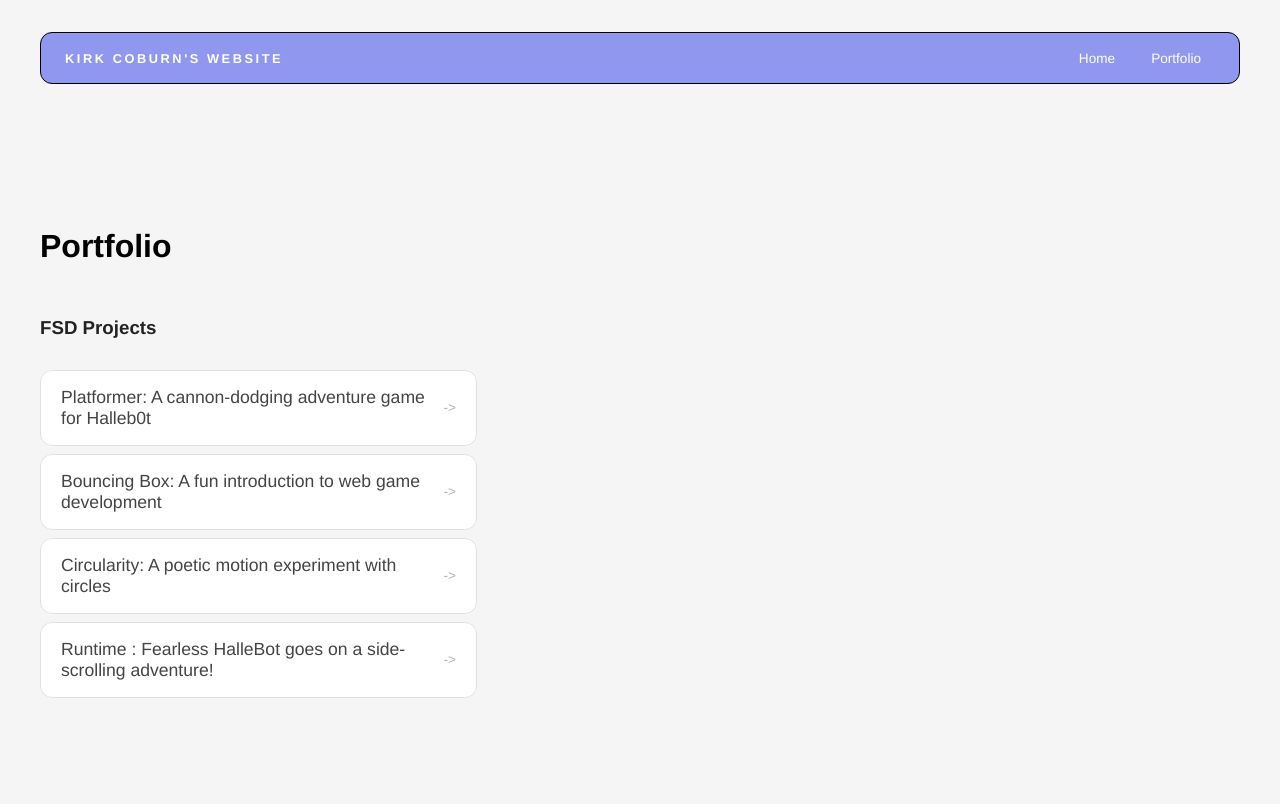
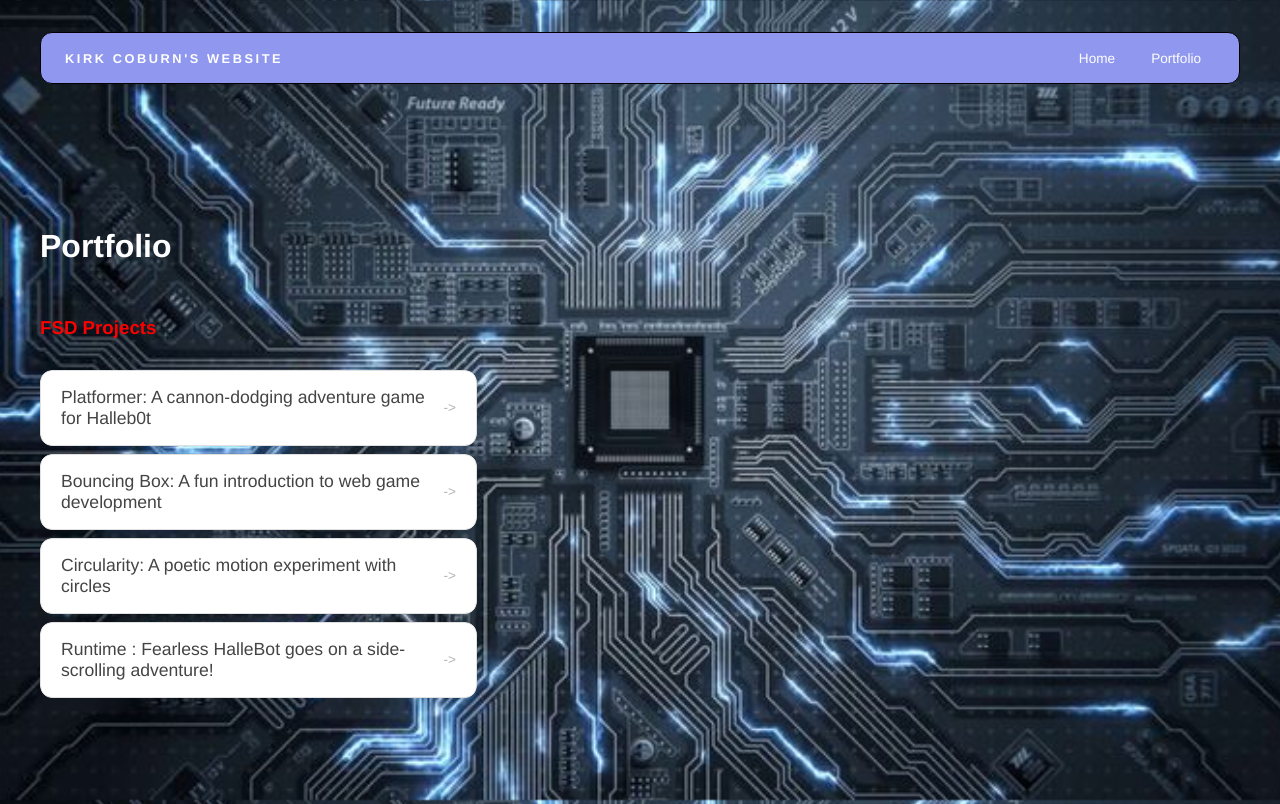
Before and after one commit to bassboosthero/bassboosthero.github.io, a plain HTML site: page portfolio.html in a window 1280 px wide. Drawn offline with Linux system fonts and the light colour scheme.

Commit message:
completed portfolio

```diff
--- a/portfolio.html
+++ b/portfolio.html
@@ -4,6 +4,17 @@
 <head>
   <title>Kirk's Castle</title>
   <link rel="stylesheet" href="style.css" />
+  <style>
+    body {
+      background-image: url('44b442bc10ed0bde1a86eebfd19c4708.jpg');
+  background-repeat: no-repeat;
+  background-position: center;
+  background-size: cover;
+  background-attachment: fixed;
+  min-height: 100vh;
+  margin: 0;
+    }
+  </style>
 </head>
 
 <body>
--- a/style.css
+++ b/style.css
@@ -5,6 +5,13 @@
 body {
   margin: 0;
   background: #f5f5f5;
+  background-image: url("/workspaces/bassboosthero.github.io/44b442bc10ed0bde1a86eebfd19c4708.jpg");
+  background-repeat: no-repeat;
+  background-position: center;
+  background-size: cover;
+  background-attachment: fixed;
+  min-height: 100vh;
+  margin: 0;
   color: #222;
   font-family: "Helvetica Neue", Arial, sans-serif;
 }
@@ -40,7 +47,7 @@ h2 {
   font-weight: 900;
   letter-spacing: -0.04em;
   text-transform: uppercase;
-  color: #e94560; /* bright accent */;
+  color: #e94560; /* bright accent */
 }
 
 .content > p {
@@ -161,7 +168,7 @@ nav h1 {
 }
 /* Portfolio styles */
 .content h1 {
-  color: black;
+  color: rgb(255, 255, 255);
 }
 
 #portfolio {
@@ -191,7 +198,10 @@ nav h1 {
   background: #fff;
   border: 1px solid #e0e0e0;
   border-radius: 12px;
-  transition: background 0.25s ease, color 0.25s ease, transform 0.25s ease;
+  transition:
+    background 0.25s ease,
+    color 0.25s ease,
+    transform 0.25s ease;
 }
 
 #portfolio a:hover {
@@ -211,6 +221,10 @@ nav h1 {
 #portfolio a:hover::after {
   opacity: 1;
 }
+
+.content h3 {
+  color: red;
+}
 /* responsive web design */
 @media screen and (min-width: 120px) and (max-width: 1080px) {
   main {
@@ -226,7 +240,8 @@ nav h1 {
   h2 {
     font-size: 42px;
   }
-h3 {
+  h3 {
+
     font-size: 36px;
   }
 
```
Also changed, not shown: 44b442bc10ed0bde1a86eebfd19c4708.jpg (added).
